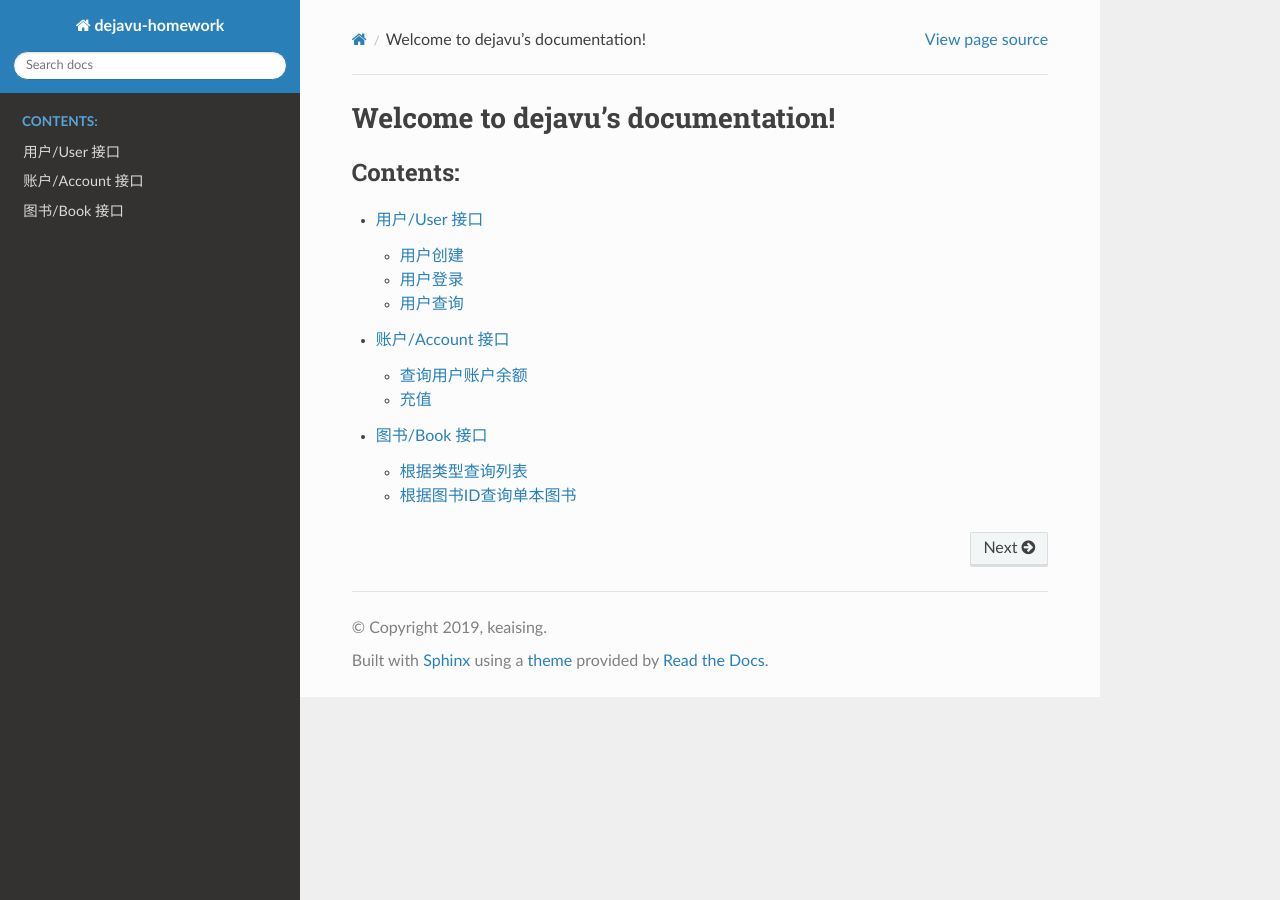
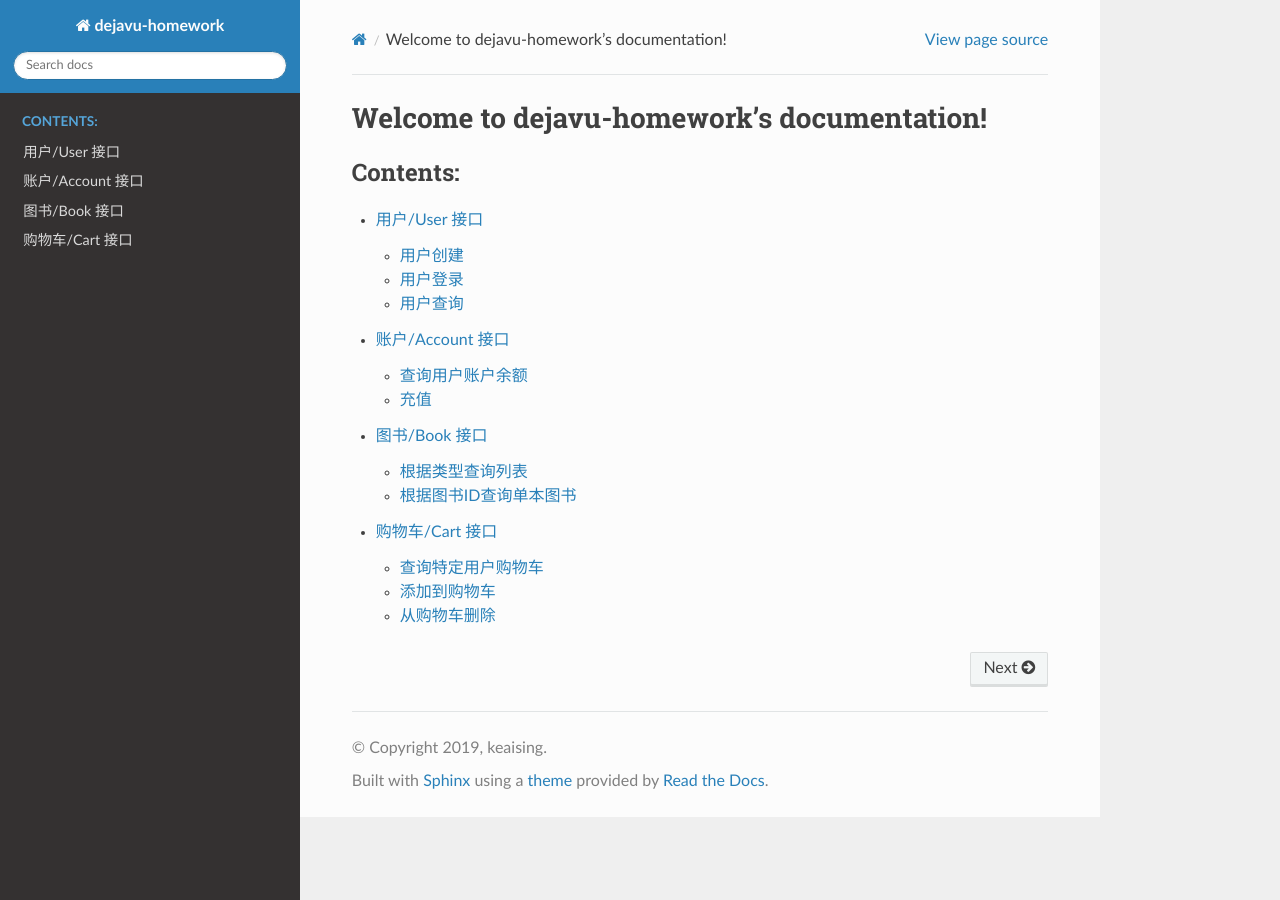
Before and after one commit to keaising/dejavu, a Sphinx documentation site: the page built from docs/source/index.rst, in a window 1280 px wide. Built offline with Sphinx 7.4.7 and the Read the Docs theme 2.0.0, drawn with Linux system fonts in a browser that asks for light colours.

Commit message:
complete cart docs

```diff
--- /dev/null
+++ b/docs/source/cart.rst
@@ -0,0 +1,150 @@
+
+购物车/Cart 接口
+=====================
+
+查询特定用户购物车
+*********************
+
+接口
++++++++++++++++++++++
+
+/cart/query
+
+请求类型
++++++++++++++++++++++
+
+POST
+
+传入参数
++++++++++++++++++++++
+
+无（从cookie中获取用户信息）
+
+
+返回值
++++++++++++++++++++++
+
+.. code:: json
+
+    {
+        "code": 200,
+        "msg": "success",
+        "data": [
+            {
+                "id": 1,
+                "mobile": "15511118888",
+                "book_id": "233",
+                "count": 2,
+                "add_date": "2019-10-06T17:12:40",
+            }
+        ]
+    }
+
+失败：
+
+.. code:: json
+
+    {
+        "code": 400,
+        "msg": "这里会有具体的失败原因",
+        "data": null
+    }
+
+
+添加到购物车
+*********************
+
+接口
++++++++++++++++++++++
+
+/cart/add
+
+请求类型
++++++++++++++++++++++
+
+POST
+
+传入参数
++++++++++++++++++++++
+
+.. table::
+
+    +----------+-------+------------+------------+
+    |   name   | type  |    e.g.    |is_necessary|
+    +==========+=======+============+============+
+    |book_id   |int    | 1          |True        |
+    +----------+-------+------------+------------+
+    |count     |int    | 1          |True        |
+    +----------+-------+------------+------------+
+
+
+
+返回值
++++++++++++++++++++++
+
+.. code:: json
+
+    {
+        "code": 200,
+        "msg": "success",
+        "data": null
+    }
+
+失败：
+
+.. code:: json
+
+    {
+        "code": 400,
+        "msg": "这里会有具体的失败原因",
+        "data": null
+    }
+
+
+
+从购物车删除
+*********************
+
+接口
++++++++++++++++++++++
+
+/cart/delete
+
+请求类型
++++++++++++++++++++++
+
+POST
+
+传入参数
++++++++++++++++++++++
+
+.. table::
+
+    +----------+-------+------------+------------+
+    |   name   | type  |    e.g.    |is_necessary|
+    +==========+=======+============+============+
+    |book_id   |int    | 1          |True        |
+    +----------+-------+------------+------------+
+
+
+
+返回值
++++++++++++++++++++++
+
+.. code:: json
+
+    {
+        "code": 200,
+        "msg": "success",
+        "data": null
+    }
+
+失败：
+
+.. code:: json
+
+    {
+        "code": 400,
+        "msg": "这里会有具体的失败原因",
+        "data": null
+    }
--- a/docs/source/index.rst
+++ b/docs/source/index.rst
@@ -3,8 +3,8 @@
    You can adapt this file completely to your liking, but it should at least
    contain the root `toctree` directive.
 
-Welcome to dejavu's documentation!
-=======================================
+Welcome to dejavu-homework's documentation!
+===================================================
 
 .. toctree::
    :maxdepth: 2
@@ -13,3 +13,4 @@
    user
    account
    book
+   cart
```
